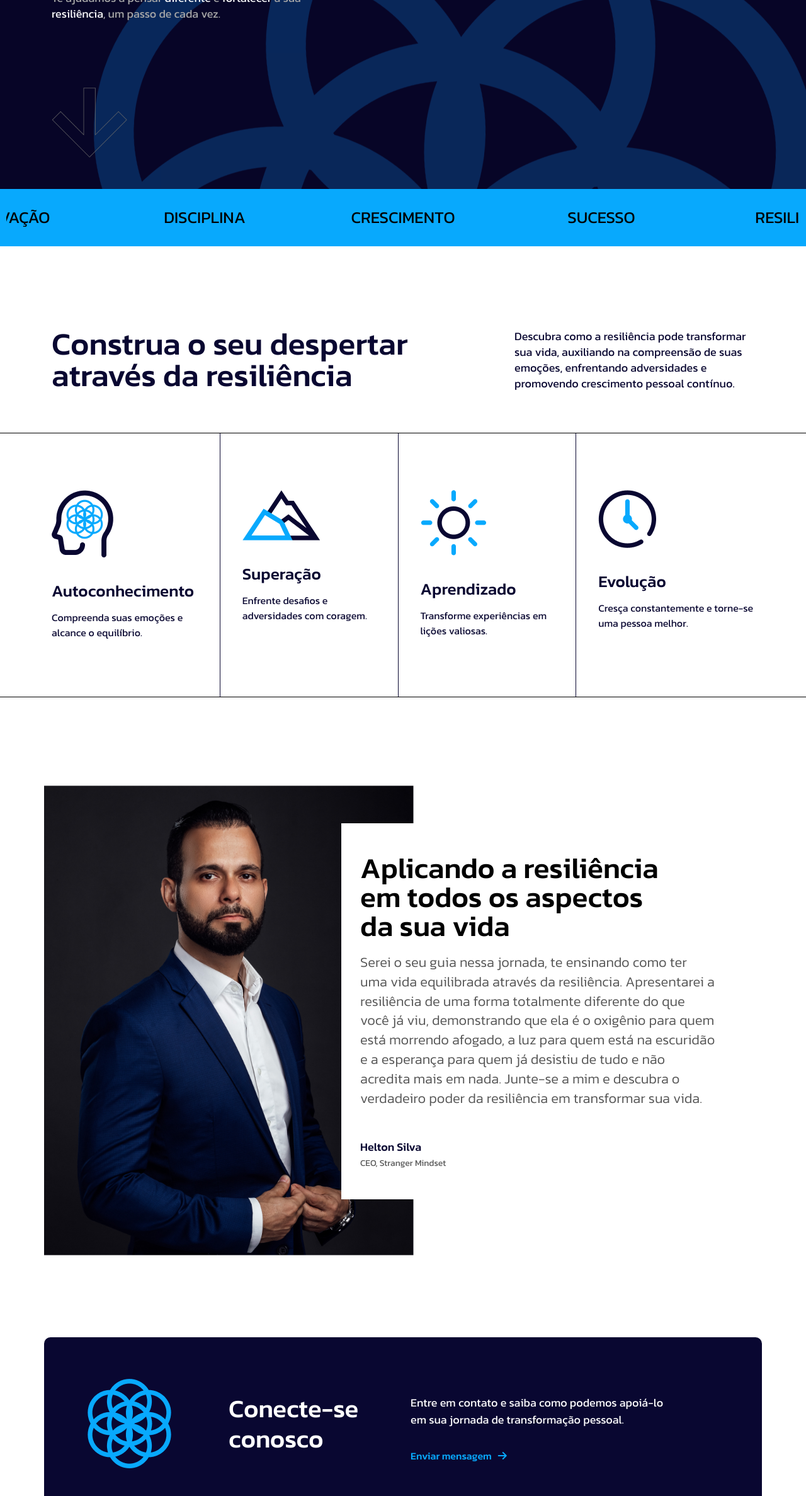
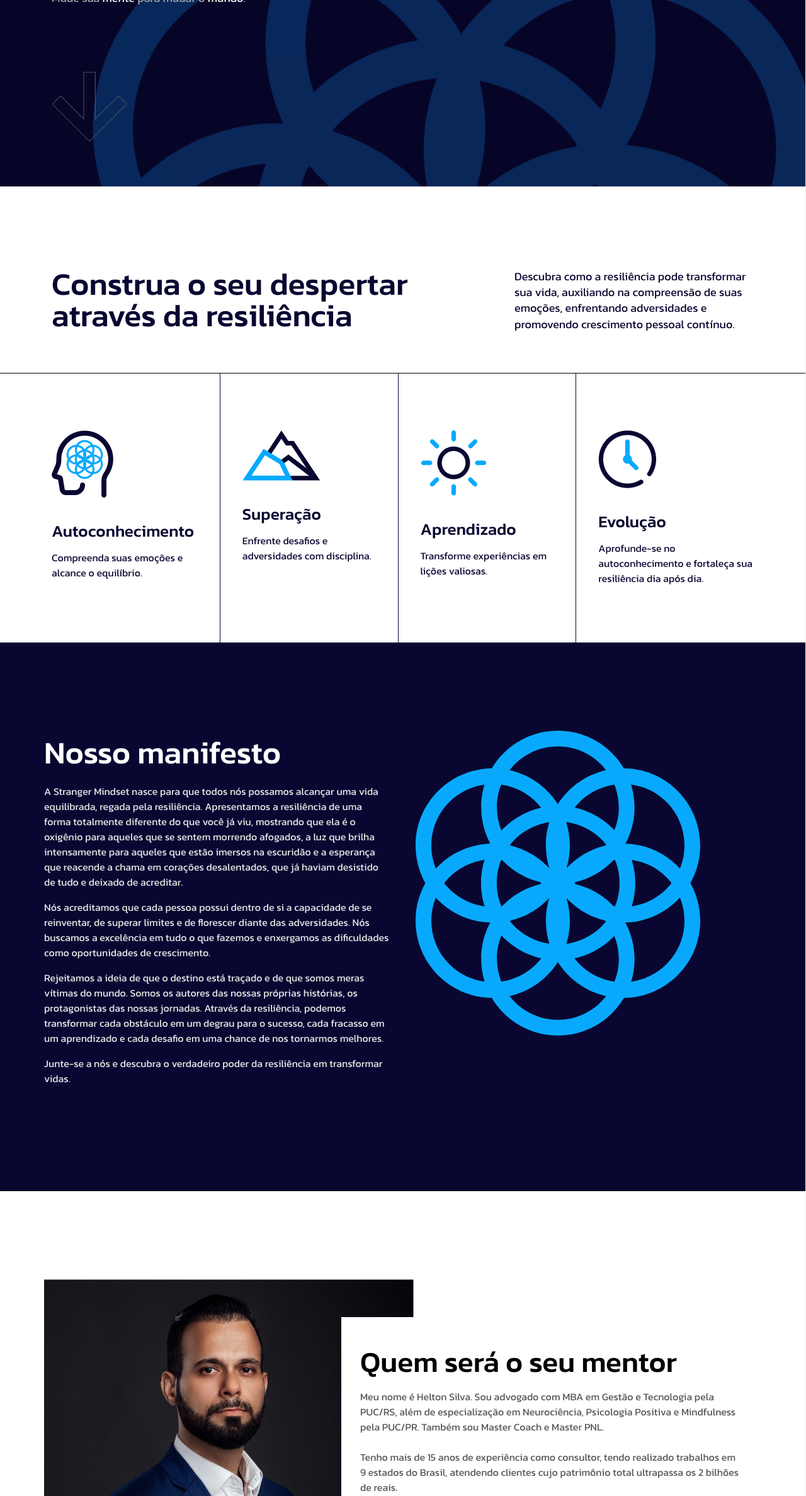
Before and after one commit to lucaswildemberg/stranger, a plain HTML site: page index.html in a window 1280 px wide. Shown: the part 425-2800 px from the top of the page at 63% size. Drawn offline with nearby package versions, Linux system fonts and the light colour scheme; files that its build step writes are made by us from their sources.

Commit message:
Novos textos 2023

```diff
--- a/index.html
+++ b/index.html
@@ -72,21 +72,17 @@
         <div class="offcanvas__menu-wrapper offcanvas__menu-wrapper mean-container">
           <nav class="mean-nav">
             <ul class="menu-anim">
-              <li><a href="#inicio" class="close_offcanvas">Início</a></li>
-              <li><a href="#sobre" class="close_offcanvas">Sobre</a></li>
-              <li><a href="#manifesto" class="close_offcanvas">Manifesto</a></li>
-              <li><a href="#contato" class="close_offcanvas">Contato</a></li>
+              <li><a href="#smooth-wrapper"  class="close_offcanvas">Início</a></li>
+              <li><a href="#sobre"  class="close_offcanvas">Sobre</a></li>
+              <li><a href="#manifesto"  class="close_offcanvas">Manifesto</a></li>
+              <li><a href="#mentor"  class="close_offcanvas">Mentor</a></li>
+              <li><a href="#contato"  class="close_offcanvas">Contato</a></li>
             </ul>
           </nav>
         </div>
       </div>
       <div class="offcanvas__right d-flex align-itens-center flex-column justify-content-center">
-        <!-- <div class="offcanvas__search">
-          <form action="#">
-            <input type="text" name="search" placeholder="Search keyword">
-            <button><i class="fa-solid fa-magnifying-glass"></i></button>
-          </form>
-        </div> -->
+
         <div class="offcanvas__contact">
           <h3>Fale conosco</h3>
           <ul>
@@ -101,56 +97,6 @@
     </div>
   </div>
   <!-- Offcanvas area end -->
-
-
-
-  <!-- Switcher Area Start -->
-  <!-- <div class="switcher__area">
-    <div class="switcher__icon">
-      <button id="switcher_open"><i class="fa-solid fa-gear"></i></button>
-      <button id="switcher_close"><i class="fa-solid fa-xmark"></i></button>
-    </div>
-
-    <div class="switcher__items">
-      <div class="switcher__item">
-        <div class="switch__title-wrap">
-          <h2 class="switcher__title">Cursor</h2>
-        </div>
-        <div class="switcher__btn">
-          <select name="cursor-style" id="cursor_style">
-            <option value="1">default</option>
-            <option selected value="2">animated</option>
-          </select>
-        </div>
-      </div>
-
-      <div class="switcher__item">
-        <div class="switch__title-wrap">
-          <h2 class="switcher__title">mode</h2>
-        </div>
-        <div class="switcher__btn mode-type wc-col-2">
-          <button class="active" data-mode="light">light</button>
-          <button data-mode="dark">dark</button>
-        </div>
-      </div>
-
-      <div class="switcher__item">
-        <div class="switch__title-wrap">
-          <h2 class="switcher__title">Language Support</h2>
-        </div>
-        <div class="switcher__btn lang_dir wc-col-2">
-          <button class="active" data-mode="ltr">LTR</button>
-          <button data-mode="rtl">RTL</button>
-        </div>
-      </div>
-    </div>
-  </div> -->
-  <!-- Switcher Area End -->
-
-
-
-  <!-- Scroll Smoother -->
-  <!-- <div class="has-smooth" id="has_smooth"></div> -->
 
 
   <!-- Go Top Button -->
@@ -168,6 +114,7 @@
           <li><a href="#smooth-wrapper">Início</a></li>
           <li><a href="#sobre">Sobre</a></li>
           <li><a href="#manifesto">Manifesto</a></li>
+          <li><a href="#mentor">Mentor</a></li>
           <li><a href="#contato">Contato</a></li>
         </ul>
       </div>
@@ -189,14 +136,11 @@
                 <div class="hero__content animation__hero_one">
                   <div class="hero__title-wrapper">
                     <h1 class="hero__title">Stranger <br />Mindset</h1>
-                    <p class="hero__sub-title">Te ajudamos a pensar <span>diferente</span> e <span>fortalecer</span> a sua <span>resiliência</span>, um passo de cada vez.
+                    <p class="hero__sub-title">Mude sua <span>mente</span> para mudar o <span>mundo</span>.
                     </p>
                   </div>
-                  <img src="assets/imgs/icon/arrow-down-big.png" alt="Arrow Down Icon">
-                  <!-- <div class="experience">
-                    <h2 class="title">+10K</h2>
-                    <p>De pessoas <br>impactadas</p>
-                  </div> -->
+                  <a href="#sobre" style="border: none;"><img src="assets/imgs/icon/arrow-down-big.png" alt="Icone seta para baixo"></a>
+
                 </div>
               </div>
             </div>
@@ -206,30 +150,6 @@
         </section>
         <!-- Hero area end -->
 
-
-        <!-- Roll area start -->
-        <section class="roll__area">
-          <div class="swiper roll__slider">
-            <div class="swiper-wrapper roll__wrapper">
-              <div class="swiper-slide roll__slide">
-                <h2>Motivação</h2>
-              </div>
-              <div class="swiper-slide roll__slide">
-                <h2>Disciplina</h2>
-              </div>
-              <div class="swiper-slide roll__slide">
-                <h2>Crescimento</h2>
-              </div>
-              <div class="swiper-slide roll__slide">
-                <h2>Sucesso</h2>
-              </div>
-              <div class="swiper-slide roll__slide">
-                <h2>Resiliência</h2>
-              </div>
-            </div>
-          </div>
-        </section>
-        <!-- Roll area end -->
 
 
         <!-- Feature area start -->
@@ -264,7 +184,7 @@
                     <div class="feature__item">
                       <img src="assets/imgs/feature/icon/2.png" alt="Feature Icon">
                       <h3 class="feature__title">Superação</h3>
-                      <p>Enfrente desafios e adversidades com coragem.</p>
+                      <p>Enfrente desafios e adversidades com disciplina.</p>
                     </div>
                     <div class="feature__item">
                       <img class="" src="assets/imgs/feature/icon/3.png" alt="Feature Icon">
@@ -274,7 +194,7 @@
                     <div class="feature__item">
                       <img src="assets/imgs/feature/icon/4.png" alt="Feature Icon">
                       <h3 class="feature__title">Evolução</h3>
-                      <p>Cresça constantemente e torne-se uma pessoa melhor.</p>
+                      <p>Aprofunde-se no autoconhecimento e fortaleça sua resiliência dia após dia.</p>
                     </div>
                   </div>
                 </div>
@@ -284,83 +204,34 @@
         </section>
         <!-- Feature area end -->
 
+        <section class="blog__area-2" id="manifesto">
+          <div class="container g-0 pt-140 pb-150">
+            <span class="line-3"></span>
 
-
-
-        <!-- <section class="blog__area-2 blog__animation" id="cursos">
-          <div class="container g-0 pt-150 pb-110">
-            <div class="row ">
-              <div class="col-xxl-4 col-xl-4 col-lg-4 col-md-4">
+            <div class="row">
+              <div class="col-xxl-6 col-xl-6 col-lg-6">
                 <div class="sec-title-wrapper">
-                  <h2 class="sec-title title-anim">Nossos <br />cursos</h2>
+                  <h2 class="sec-title title-anim mb-4">Nosso manifesto
+                  </h2>
+                  <div>
+                    <p class="mb-3" style="color: #ebebeb;">A Stranger Mindset nasce para que todos nós possamos alcançar uma vida equilibrada, regada pela resiliência. Apresentamos a resiliência de uma forma totalmente diferente do que você já viu, mostrando que ela é o oxigênio para aqueles que se sentem morrendo afogados, a luz que brilha intensamente para aqueles que estão imersos na escuridão e a esperança que reacende a chama em corações desalentados, que já haviam desistido de tudo e deixado de acreditar.</p>
+                    <p class="mb-3" style="color: #ebebeb;">Nós acreditamos que cada pessoa possui dentro de si a capacidade de se reinventar, de superar limites e de florescer diante das adversidades. Nós buscamos a excelência em tudo o que fazemos e enxergamos as dificuldades como oportunidades de crescimento.</p>
+                    <p class="mb-3" style="color: #ebebeb;">Rejeitamos a ideia de que o destino está traçado e de que somos meras vítimas do mundo. Somos os autores das nossas próprias histórias, os protagonistas das nossas jornadas. Através da resiliência, podemos transformar cada obstáculo em um degrau para o sucesso, cada fracasso em um aprendizado e cada desafio em uma chance de nos tornarmos melhores.</p>
+                    <p class="mb-3" style="color: #ebebeb;">Junte-se a nós e descubra o verdadeiro poder da resiliência em transformar vidas.</p>
+                  </div>
                 </div>
               </div>
-              <div class="col-xxl-4 col-xl-4 col-lg-5 col-md-4">
-                <div class="sec-text text-anim">
-                  <p>Lorem ipsum dolor sit amet, consectetur adipiscing elit. Nullam id rhoncus lacus. </p>
-                </div>
-              </div>
-              <div class="col-xxl-4 col-xl-4 col-lg-3 col-md-4">
-                <div class="sec-btn btn_wrapper">
-                  <a href="#" class="wc-btn-primary btn-hover btn-item"><span></span> Veja <br>todos <i
-                      class="fa-solid fa-arrow-right"></i></a>
-                </div>
-              </div>
-            </div>
-
-            <div class="row">
-              <div class="col-xxl-4 col-xl-4 col-lg-4 col-md-4">
-                <article class="blog__item-2">
-                  <div class="blog__img-wrapper">
-                    <a href="#">
-                      <div class="img-box">
-                        <img class="image-box__item" src="assets/imgs/portfolio/4/1.jpg" alt="Blog Thumbnail">
-                        <img class="image-box__item" src="assets/imgs/portfolio/4/1.jpg" alt="BLog Thumbnail">
-                      </div>
-                    </a>
-                  </div>
-                  <h4 class="blog__meta-2"><a href="#">Liderança</a></h4>
-                  <h5><a href="#" class="blog__title-2">Liderança Transformadora</a></h5>
-                </article>
-              </div>
-
-              <div class="col-xxl-4 col-xl-4 col-lg-4 col-md-4">
-                <article class="blog__item-2">
-                  <div class="blog__img-wrapper">
-                    <a href="#">
-                      <div class="img-box">
-                        <img class="image-box__item" src="assets/imgs/portfolio/4/2.jpg" alt="Blog Thumbnail">
-                        <img class="image-box__item" src="assets/imgs/portfolio/4/2.jpg" alt="BLog Thumbnail">
-                      </div>
-                    </a>
-                  </div>
-                  <h4 class="blog__meta-2"><a href="#">Motivação</a></h4>
-                  <h5><a href="#" class="blog__title-2">Mindset do Sucesso</a></h5>
-                </article>
-              </div>
-
-              <div class="col-xxl-4 col-xl-4 col-lg-4 col-md-4">
-                <article class="blog__item-2">
-                  <div class="blog__img-wrapper">
-                    <a href="#">
-                      <div class="img-box">
-                        <img class="image-box__item" src="assets/imgs/portfolio/4/3.jpg" alt="Blog Thumbnail">
-                        <img class="image-box__item" src="assets/imgs/portfolio/4/3.jpg" alt="BLog Thumbnail">
-                      </div>
-                    </a>
-                  </div>
-                  <h4 class="blog__meta-2"><a href="#">Produtividade</a></h4>
-                  <h5><a href="#" class="blog__title-2">Gestão de Tempo</a></h5>
-                </article>
+              <div class="col-xxl-5 col-xl-5 col-lg-5">
+                <img src="assets/imgs/stranger-icon.svg" class="img-fluid" alt="Stranger Mindset">
               </div>
             </div>
           </div>
-        </section> -->
+        </section>
 
 
 
         <!-- Testimonial area start -->
-        <section class="testimonial__area-2 feature__top pb-0" style="border-top: 1px solid #000; border-bottom: none;" id="manifesto">
+        <section class="testimonial__area-2 feature__top pb-0" style="border-top: 1px solid #000; border-bottom: none;" id="mentor">
           <div class="container g-0 pt-140 pb-140">
 
             <div class="row g-0">
@@ -376,8 +247,23 @@
                     <div class="swiper-wrapper">
                       <div class="testimonial__slide">
                         <div class="testimonial__inner-2 pt-0 pt-lg-5 pb-lg-5 pb-0" style="background-image: none; margin-top: 60px;">
-                          <h2 class="testimonial__title-2 pt-0" style="font-size: 46px;font-style: inherit;">Aplicando a resiliência em todos os aspectos da sua vida</h2>
-                          <p class="testimonial__text-2">Serei o seu guia nessa jornada, te ensinando como ter uma vida equilibrada através da resiliência. Apresentarei a resiliência de uma forma totalmente diferente do que você já viu, demonstrando que ela é o oxigênio para quem está morrendo afogado, a luz para quem está na escuridão e a esperança para quem já desistiu de tudo e não acredita mais em nada. Junte-se a mim e descubra o verdadeiro poder da resiliência em transformar sua vida.</p>
+                          <h2 class="testimonial__title-2 pt-0" style="font-size: 46px;font-style: inherit;">Quem será o seu mentor</h2>
+                          <p class="testimonial__text-3">
+                            Meu nome é Helton Silva. Sou advogado com MBA em Gestão e Tecnologia pela PUC/RS, além de especialização em Neurociência, Psicologia Positiva e Mindfulness pela PUC/PR. Também sou Master Coach e Master PNL.
+
+                            <br><br>
+
+                            Tenho mais de 15 anos de experiência como consultor, tendo realizado trabalhos em 9 estados do Brasil, atendendo clientes cujo patrimônio total ultrapassa os 2 bilhões de reais.
+
+                            <br><br>
+
+                            Já desenvolvi projetos que receberam destaque na Organização dos Estados Americanos - OEA e no Banco Nacional de Desenvolvimento Econômico - BNDES.
+
+                            <br><br>
+
+                            Dedico-me integralmente ao crescimento exponencial dos meus clientes.
+                          </p>
+                          <br><br>
                           <h3 class="testimonial__author">Helton Silva</h3>
                           <h4 class="testimonial__role">CEO, Stranger Mindset</h4>
                         </div>
@@ -410,7 +296,7 @@
                     <div class="col-xxl-5 col-xl-5 col-lg-5 col-md-5">
                       <div class="cta__content-4 text-anim  d-flex align-items-start justify-content-center flex-column">
                         <p class="text-white">Entre em contato e saiba como podemos apoiá-lo em sua jornada de transformação pessoal.</p>
-                        <a class="btn-view" href="#" style="color: #08a9fd;">Enviar mensagem<span><i class="fa-solid fa-arrow-right"></i></span></a>
+                        <a class="btn-view" href="https://wa.me/558196677083?text=Olá%2C%20vim%20pelo%20site%20da%20Stranger%20Mindset%20e%20quero%20transformar%20minha%20vida%20através%20da%20resiliência" target="_blank" style="color: #08a9fd;">Enviar mensagem<span><i class="fa-solid fa-arrow-right"></i></span></a>
                       </div>
                     </div>
                   </div>
@@ -421,58 +307,6 @@
           </div>
         </section>
         <!-- Testimonial area end -->
-
-
-
-        <!--
-        <section class="blog__area-4 blog__animation" id="materiais">
-          <div class="container g-0 line_4 pt-150 pb-150">
-            <div class="line-col-4">
-              <div></div>
-              <div></div>
-              <div></div>
-              <div></div>
-            </div>
-
-            <div class="row">
-              <div class="col-xxl-4 col-xl-4 col-lg-4 col-md-4">
-                <div class="sec-title-wrapper text-anim">
-                  <h2 class="sec-subtile-6">Materiais Gratuitos</h2>
-                  <h3 class="sec-title-6 title-anim">Conheça nossos<br> conteúdos</h3>
-                  <p>Lorem ipsum dolor sit amet, consectetur adipiscing elit. Nullam id rhoncus lacus.</p>
-                </div>
-              </div>
-              <div class="col-xxl-4 col-xl-4 col-lg-4 col-md-4">
-                <article class="blog__item-4">
-                  <div class="blog__img-4">
-                    <a href="#">
-                      <img src="assets/imgs/blog/4/1.jpg" alt="Como ser mais produtivo e transformar a sua rotina">
-                    </a>
-                  </div>
-                  <h4 class="blog__meta-4"><a href="#">Ebook</a></h4>
-                  <h5><a href="#" class="blog__title-4">Como ser mais produtivo e transformar a sua rotina</a></h5>
-                  <a href="#" class="blog__btn-4">Baixar Agora<span><i
-                        class="fa-solid fa-arrow-right"></i></span></a>
-                </article>
-              </div>
-
-              <div class="col-xxl-4 col-xl-4 col-lg-4 col-md-4">
-                <article class="blog__item-4">
-                  <div class="blog__img-4">
-                    <a href="#">
-                      <img src="assets/imgs/blog/4/1.jpg" alt="Ebook">
-                    </a>
-                  </div>
-                  <h4 class="blog__meta-4"><a href="#">Ebook</a></h4>
-                  <h5><a href="#" class="blog__title-4">Como motivar equipes de alta performance </a></h5>
-                  <a href="#" class="blog__btn-4">Baixar Agora<span><i
-                        class="fa-solid fa-arrow-right"></i></span></a>
-                </article>
-              </div>
-            </div>
-          </div>
-        </section>
-        -->
 
 
     </main>
@@ -506,11 +340,11 @@
               <div class="footer__item-6">
                 <h2 class="footer__item-title">Navegue</h2>
                 <ul class="footer__link-6">
-                  <li><a href="#">Início</a></li>
-                  <li><a href="#">Sobre</a></li>
-                  <li><a href="#">Cursos</a></li>
-                  <li><a href="#">Materiais Gratuitos</a></li>
-                  <li><a href="#">Contato</a></li>
+                  <li><a href="#smooth-wrapper">Início</a></li>
+                  <li><a href="#sobre">Sobre</a></li>
+                  <li><a href="#manifesto">Manifesto</a></li>
+                  <li><a href="#mentor">Mentor</a></li>
+                  <li><a href="#contato">Contato</a></li>
 
                 </ul>
               </div>
@@ -518,23 +352,11 @@
               <div class="footer__item-6">
                 <h2 class="footer__item-title">Contato</h2>
                 <ul class="footer__info-6">
-                  <li><a href="tel:02574328301" class="phone">+55 (84) 9 9123-456</a></li>
+                  <li><a href="https://wa.me/558196677083?text=Olá%2C%20vim%20pelo%20site%20da%20Stranger%20Mindset%20e%20quero%20transformar%20minha%20vida%20através%20da%20resiliência" target="_blank" class="phone">+55 81 9667-7083</a></li>
                   <li><a href="mailto:contato@strangermindset.com">contato@strangermindset.com</a></li>
                 </ul>
               </div>
-              <!-- <div class="footer__item-6">
-                <h2 class="footer__item-title">Newsletter</h2>
-                <form action="#">
-                  <div class="footer__newsletter-6">
-                    <input type="email" name="email" required placeholder="Digite seu melhor e-mail">
-                    <button type="submit"><i class="fa-solid fa-arrow-right"></i></button>
-                  </div>
-                  <div class="footer__chekbox">
-                    <input type="checkbox" id="check_box" name="checkbox">
-                    <label>Ao assinar você concorda com a nossos termos de uso e política de privacidade.</label>
-                  </div>
-                </form>
-              </div> -->
+
             </div>
             <div class="footer__btm-6">
               <div class="row">
```
Also changed, not shown: assets/imgs/stranger-icon.svg (added).
